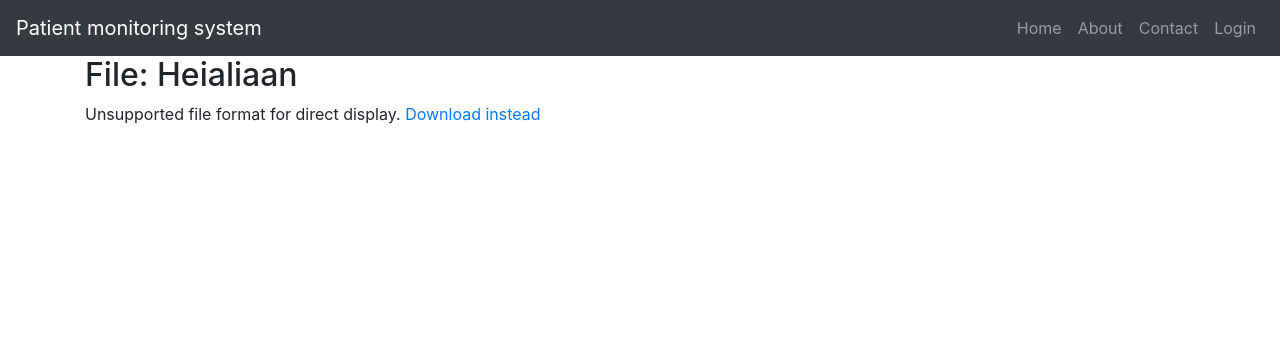
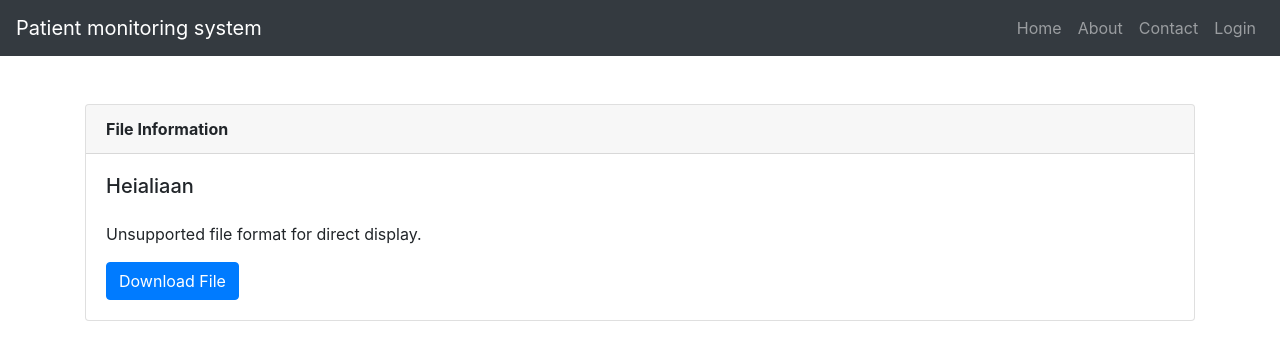
Before and after one commit to MONK-system/system, a Django app: template monksystem/base/templates/base/file.html in a window 1280 px wide. Shown: the top 360 px of the page. Run offline with Django 5.2, Linux system fonts and the light colour scheme; the template is opened without the code that fills it: values that come from a table or form of the project are taken from there, others are empty; data comes from the database, SQL or seed files in the repository; both versions use the stored data as it was after the commit; tables that the repository leaves empty hold one stand-in row (values such as "Sample post"); some libraries are stand-ins or nearby versions.

Commit message:
Updated file view.

```diff
--- a/monksystem/base/templates/base/file.html
+++ b/monksystem/base/templates/base/file.html
@@ -1,12 +1,25 @@
 {% extends 'main.html' %}
 
 {% block content %}
-<div class="container">
-    <h2>File: {{ file.title }}</h2>
-    {% if is_text_file %}
-    <pre>{{ content }}</pre>
-    {% else %}
-    <p>Unsupported file format for direct display. <a href="{{ file.file.url }}" target="_blank">Download instead</a></p>
-    {% endif %}
+<div class="container mt-5">
+    <div class="card">
+        <div class="card-header">
+           <strong> File Information </strong>
+        </div>
+        <div class="card-body">
+            <!-- Use mb (margin-bottom) utility to add space below the title -->
+            <h5 class="card-title mb-4">{{ file.title }}</h5>
+
+            {% if is_text_file %}
+                <!-- Additional mb utility for space below subtitle -->
+                <h6 class="card-subtitle mb-2 text-muted mb-3">File Content:</h6>
+                <!-- Use p (padding) utility inside pre tag for internal spacing -->
+                <pre class="card-text p-3">{{ content }}</pre>
+            {% else %}
+                <p class="card-text mb-3">Unsupported file format for direct display.</p>
+                <a href="{{ file.file.url }}" class="btn btn-primary" target="_blank">Download File</a>
+            {% endif %}
+        </div>
+    </div>
 </div>
 {% endblock %}
```
Also changed, not shown: monksystem/db.sqlite3.
